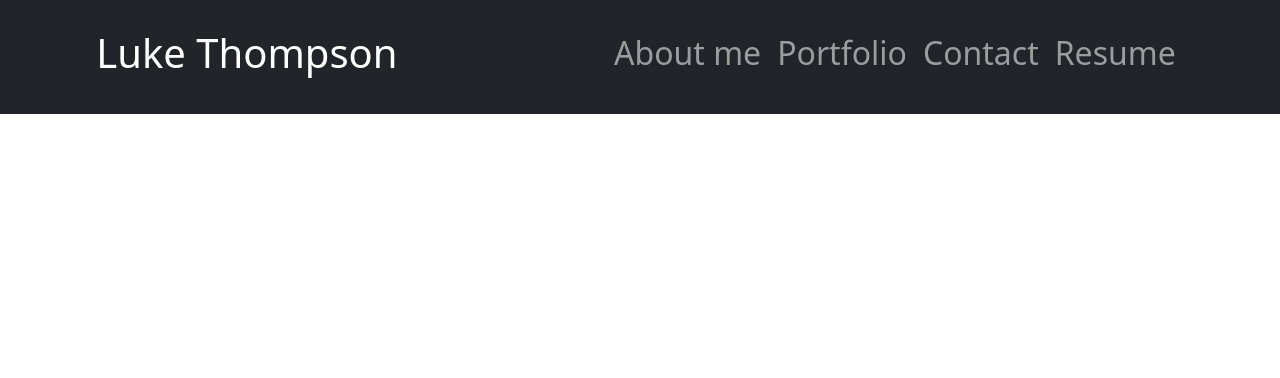
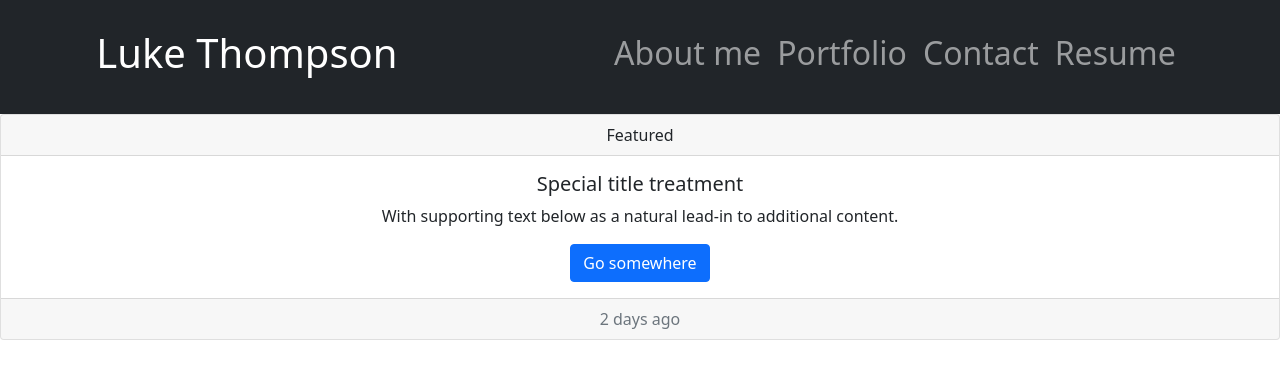
Before and after one commit to LukeRT-UWA/React-Portfolio, a React (Create React App) app in the folder portfolio/: page / in a window 1280 px wide. Shown: the top 378 px of the page. Built offline with nearby package versions, Linux system fonts and the light colour scheme.

Commit message:
learned how to render multiple components, started footer

```diff
--- a/portfolio/src/App.js
+++ b/portfolio/src/App.js
@@ -1,8 +1,14 @@
 import React from "react";
 import Header from "./Components/Header";
+import Footer from "./Components/Footer";
 
 function App() {
-  return <Header />
+  return <div>
+  <Header />
+  <Footer />
+
+  </div>
+
 
 }
 
--- /dev/null
+++ b/portfolio/src/Components/Footer.js
@@ -0,0 +1,22 @@
+import React from "react";
+
+function Footer() {
+  return (
+<div class="card text-center">
+  <div class="card-header">
+    Featured
+  </div>
+  <div class="card-body">
+    <h5 class="card-title">Special title treatment</h5>
+    <p class="card-text">With supporting text below as a natural lead-in to additional content.</p>
+    <a href="#" class="btn btn-primary">Go somewhere</a>
+  </div>
+  <div class="card-footer text-muted">
+    2 days ago
+  </div>
+</div>
+  );
+}
+
+
+export default Footer;
```
